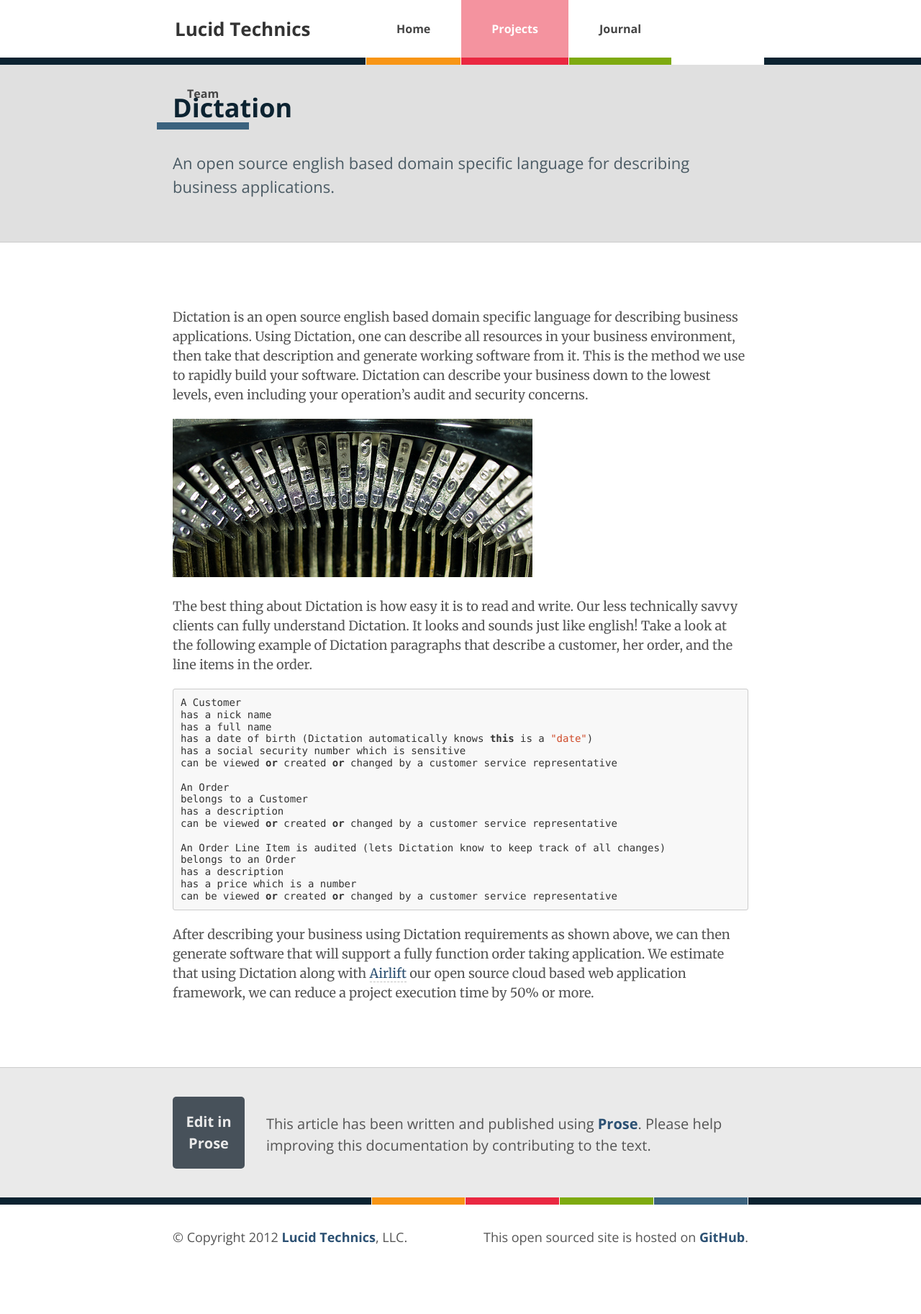
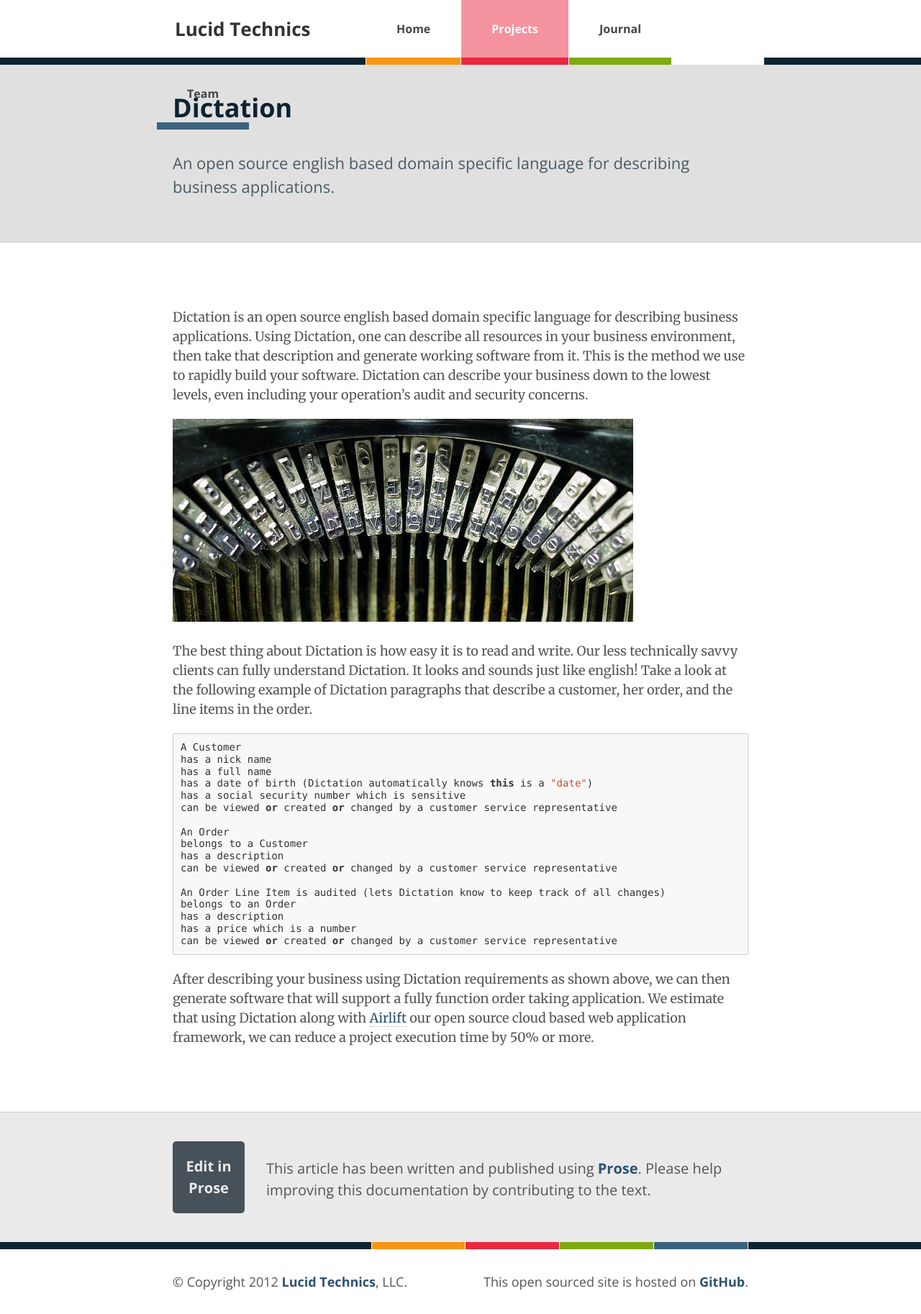
Before and after one commit to LucidTechnics/lucidtechnics.github.com, a Jekyll site: the page built from _posts/projects/0100-01-02-dictation.md, in a window 1280 px wide. Shown: the whole page at 72% size. Built offline with Jekyll 4.4.1, drawn with Linux system fonts in a browser that asks for light colours; nearby versions of some CDN libraries; before the commit the page ends 1764 px from its top, so only the background shows below that.

Commit message:
Updated _posts/projects/0100-01-02-dictation.md

```diff
--- a/_posts/projects/0100-01-02-dictation.md
+++ b/_posts/projects/0100-01-02-dictation.md
@@ -14,7 +14,7 @@ published: true
 
 Dictation is an open source english based domain specific language for describing business applications.  Using Dictation, one can describe all resources in your business environment, then take that description and generate working software from it.  This is the method we use to rapidly build your software.  Dictation can describe your business down to the lowest levels, even including your operation's audit and security concerns.
 
-![Washington DC train status electronic sign](https://raw.github.com/LucidTechnics/lucidtechnics.github.com/master/images/typewriter_500_220.jpg)
+![Washington DC train status electronic sign](https://raw.github.com/LucidTechnics/lucidtechnics.github.com/master/images/typewriter_600_282.jpg)
 
 The best thing about Dictation is how easy it is to read and write. Our less technically savvy clients can fully understand Dictation.  It looks and sounds just like english!  Take a look at the following example of Dictation paragraphs that describe a customer, her order, and the line items in the order.
 
```
